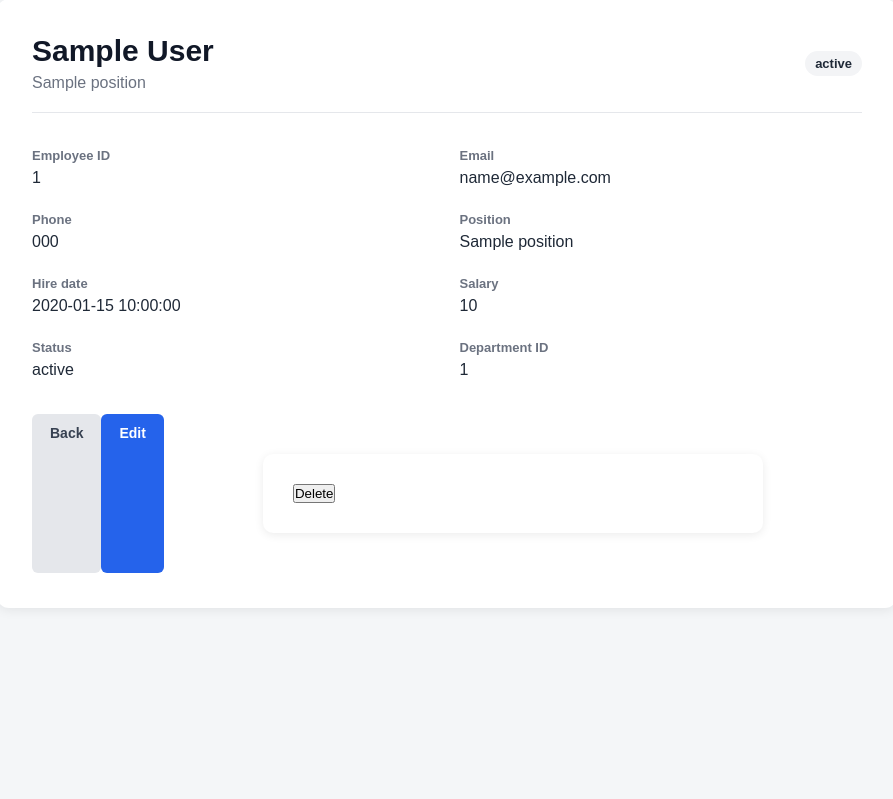
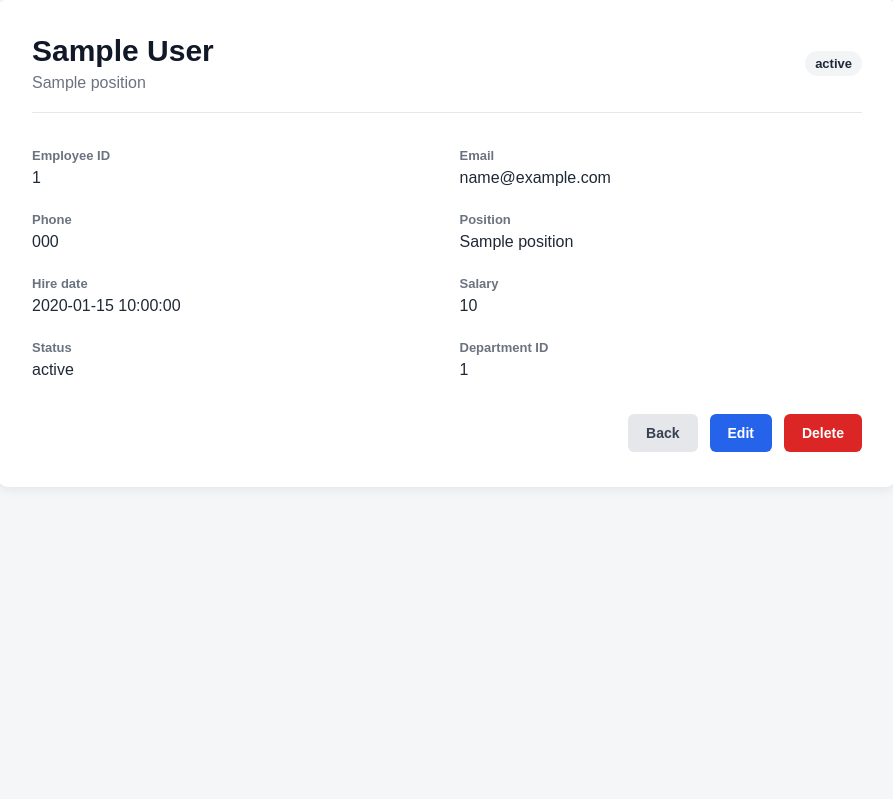
Before and after one commit to DVeljko/MyWorkers, a Flask app: template web_service/templates/employee_profile.html in a window 1280 px wide. Shown: the part 41-840 px from the top of the page, without its empty margins (193-1086 px from the left). Run offline with Flask 3, Linux system fonts and the light colour scheme; the template is opened without the code that fills it: most values are stand-ins (such as "Sample title", 1, 10 or a date in 2020).

Commit message:
Improve employee profile action buttons

```diff
--- a/web_service/static/css/style.css
+++ b/web_service/static/css/style.css
@@ -506,3 +506,42 @@ a:hover {
     background: #e5e7eb;
     text-decoration: none;
 }
+
+.profile-actions {
+    display: flex;
+    align-items: center;
+    justify-content: flex-end;
+    gap: 12px;
+    margin-top: 35px;
+}
+
+.delete-form {
+    margin: 0;
+    padding: 0;
+    width: auto;
+    max-width: none;
+    background: transparent;
+    box-shadow: none;
+}
+
+.btn-danger {
+    display: inline-block;
+    width: auto;
+
+    padding: 11px 18px;
+
+    background: #dc2626;
+    color: white;
+
+    border: none;
+    border-radius: 6px;
+
+    font-size: 14px;
+    font-weight: 600;
+
+    cursor: pointer;
+}
+
+.btn-danger:hover {
+    background: #b91c1c;
+}
--- a/web_service/templates/employee_profile.html
+++ b/web_service/templates/employee_profile.html
@@ -83,9 +83,9 @@
                 <form
                     action="{{ url_for('delete_employee', employee_id=employee.id) }}"
                     method="POST"
-                    style="display: inline;"
+                    class="delete-form"
                 >
-                    <button type="submit" class="btn btn-danger">
+                    <button type="submit" class="btn-danger">
                         Delete
                     </button>
                 </form>
```
